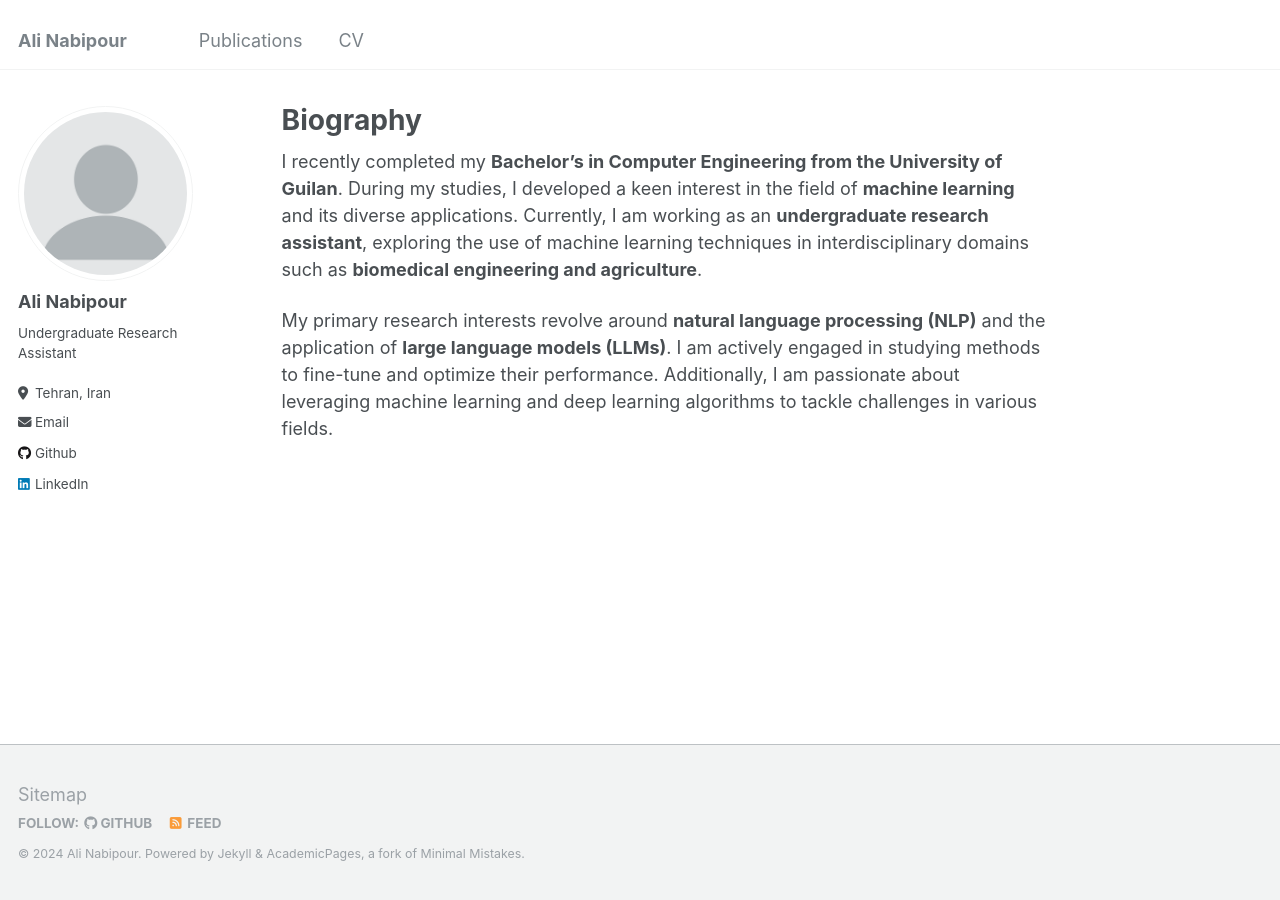
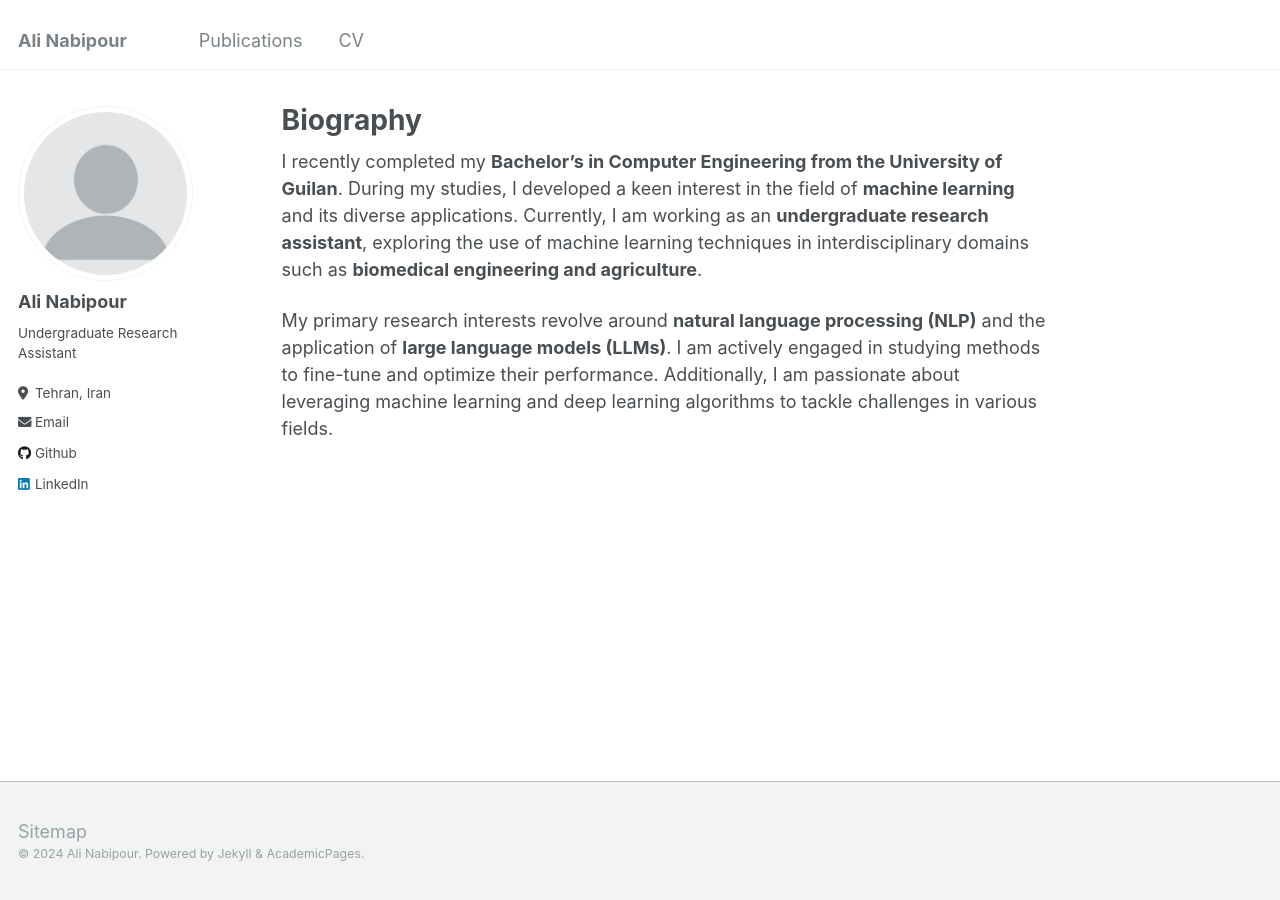
Before and after one commit to eyenpi/eyenpi.github.io, a Jekyll site: the page built from _pages/about.md, in a window 1280 px wide. Built offline with Jekyll 4.4.1, drawn with Linux system fonts in a browser that asks for light colours.

Commit message:
change footer

```diff
--- a/_includes/footer.html
+++ b/_includes/footer.html
@@ -1,22 +1,6 @@
 {% include base_path %}
 
-{% if site.author.github or site.author.bitbucket or site.atom_feed.hide != true %}
-<div class="page__footer-follow">
-  <ul class="social-icons">
-    {% if site.data.ui-text[site.locale].follow_label %}
-      <li><strong>{{ site.data.ui-text[site.locale].follow_label }}</strong></li>
-    {% endif %}
-    {% if site.author.github %}
-      <li><a href="http://github.com/{{ site.author.github }}"><i class="fab fa-github" aria-hidden="true"></i> GitHub</a></li>
-    {% endif %}
-    {% if site.author.bitbucket %}
-      <li><a href="http://bitbucket.org/{{ site.author.bitbucket }}"><i class="fab fa-bitbucket" aria-hidden="true"></i> Bitbucket</a></li>
-    {% endif %}
-    {% if site.atom_feed.hide != true %}
-    <li><a href="{% if site.atom_feed.path %}{{ site.atom_feed.path }}{% else %}{{ base_path }}/feed.xml{% endif %}"><i class="fa fa-fw fa-rss-square" aria-hidden="true"></i> {{ site.data.ui-text[site.locale].feed_label | default: "Feed" }}</a></li>
-    {% endif %}
-  </ul>
-</div>
-{% endif %}
-
-<div class="page__footer-copyright">&copy; {{ site.time | date: '%Y' }} {{ site.name | default: site.title }}. {{ site.data.ui-text[site.locale].powered_by | default: "Powered by" }} <a href="http://jekyllrb.com" rel="nofollow">Jekyll</a> &amp; <a href="https://github.com/academicpages/academicpages.github.io">AcademicPages</a>, a fork of <a href="https://mademistakes.com/work/minimal-mistakes-jekyll-theme/" rel="nofollow">Minimal Mistakes</a>.</div>
+<div class="page__footer-copyright">&copy; {{ site.time | date: '%Y' }} {{ site.name | default: site.title }}. {{
+  site.data.ui-text[site.locale].powered_by | default: "Powered by" }} <a href="http://jekyllrb.com"
+    rel="nofollow">Jekyll</a> &amp; <a
+    href="https://github.com/academicpages/academicpages.github.io">AcademicPages</a>.</div>
```
